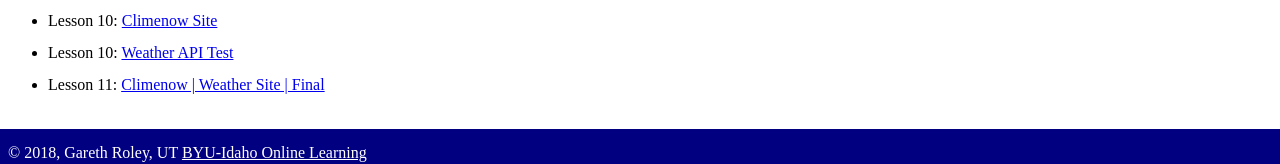
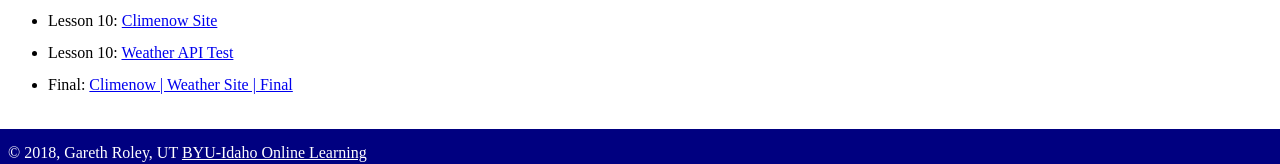
Before and after one commit to roleyg/roleyg.github.io, a plain HTML site: page index.html in a window 1280 px wide. Shown: the part 188-352 px from the top of the page. Drawn offline with Linux system fonts and the light colour scheme.

Commit message:
Update Final

```diff
--- a/index.html
+++ b/index.html
@@ -22,7 +22,7 @@
         <li> Lesson 09: <a href="lesson-10/heroes.html">Heroes-JSON</a></li>
         <li> Lesson 10: <a href="lesson-10/HomePreston.html">Climenow Site</a></li>
         <li> Lesson 10: <a href="lesson-10/API-Test.html">Weather API Test</a>
-        <li> Lesson 11: <a href="weathersite/HomePreston.html">Climenow | Weather Site | Final</a></li>
+        <li> Final: <a href="weathersite/HomePreston.html">Climenow | Weather Site | Final</a></li>
       </ul>
     </main>
     <footer>
```
